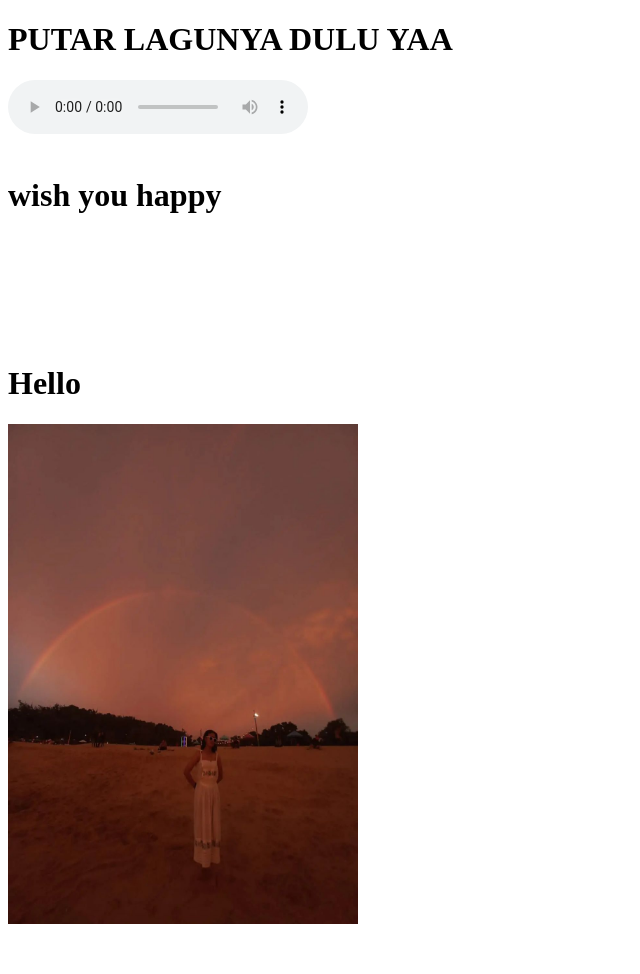
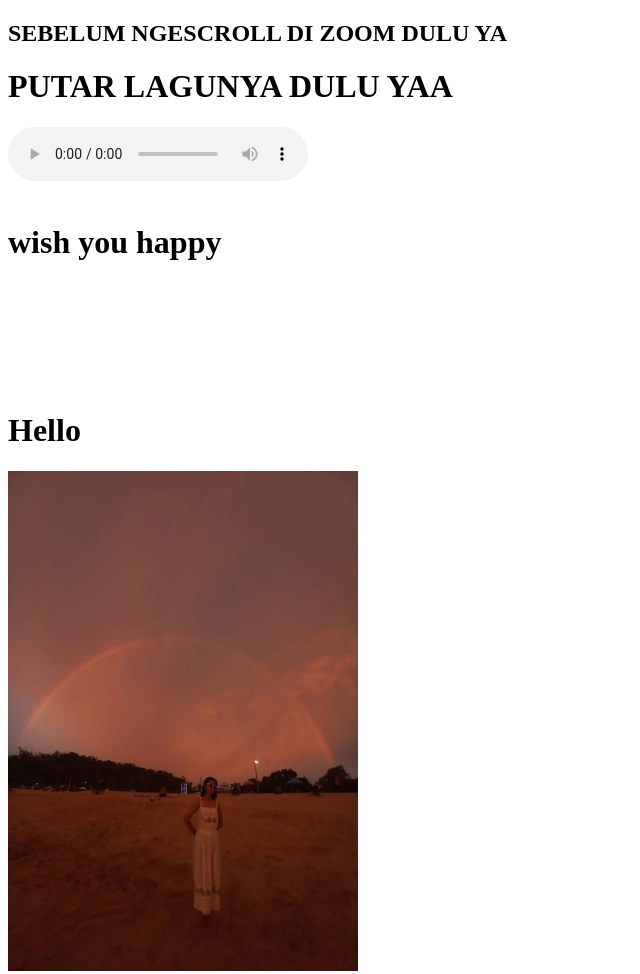
Before and after one commit to secretadmirer19/secretadmirer19.github.io, a plain HTML site: page index.html in a window 1280 px wide. Shown: the top 974 px of the page, without its empty margins (0-640 px from the left). Drawn offline with Linux system fonts and the light colour scheme.

Commit message:
Update index.html

```diff
--- a/index.html
+++ b/index.html
@@ -3,6 +3,7 @@
     <head>
         <title> Lia Special Day</title>
 </head>
+<h2> SEBELUM NGESCROLL DI ZOOM DULU YA<h2>
 <h1> PUTAR LAGUNYA DULU YAA</h1>
 <body>
     <audio controls loop>
```
